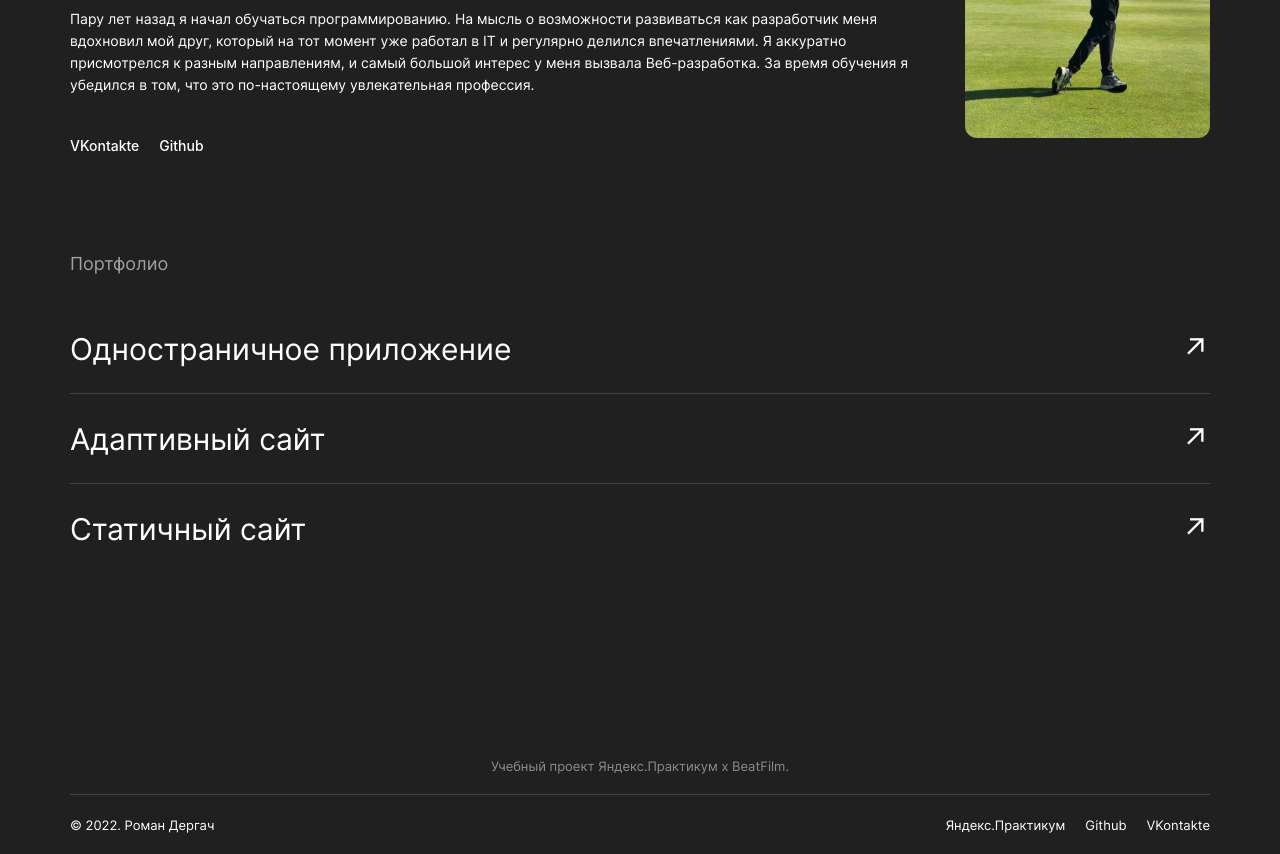
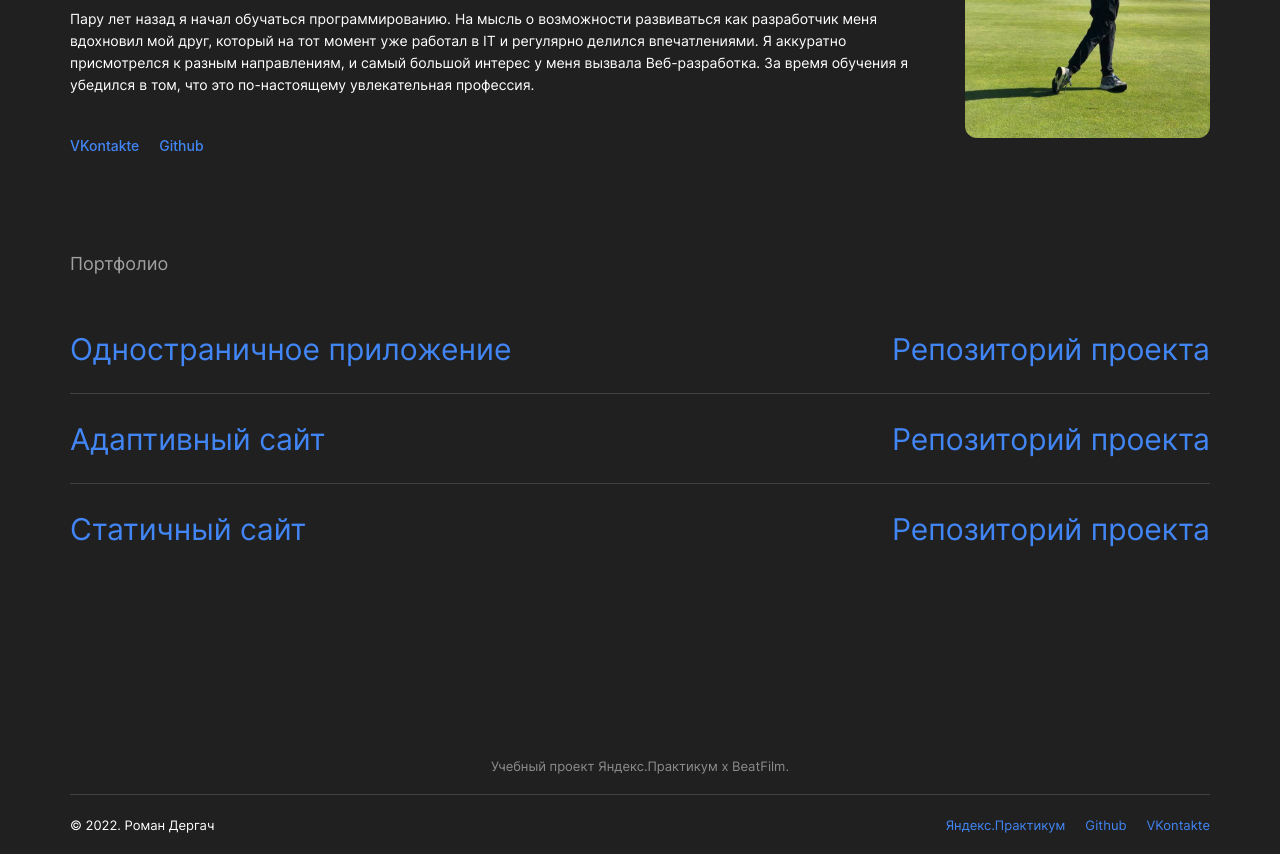
Before and after one commit to BeellCranel/movies-explorer-frontend, a React (Create React App) app: page / in a window 1280 px wide. Shown: the part 2200-3054 px from the top of the page. Built offline with nearby package versions, Linux system fonts and the light colour scheme; a web font is replaced by a local one.

Commit message:
style: link color changed

```diff
--- a/src/components/Footer/Footer.scss
+++ b/src/components/Footer/Footer.scss
@@ -69,7 +69,7 @@
     &_link {
       text-decoration: none;
       @extend %text-style;
-      color: #fff;
+      color: #4285F4;
 
       @media screen and (min-width: 624px) {
         font-size: 13px;
--- a/src/components/Student/Student.js
+++ b/src/components/Student/Student.js
@@ -39,7 +39,7 @@ function Student() {
                 <li className="student__about_item">
                   <a
                     className="student__about_link opacity"
-                    href="https://vk.com/mine666"
+                    href="https://vk.com/dergach_rs"
                     target="_blank"
                     rel="noreferrer"
                     lang="en"
@@ -79,11 +79,11 @@ function Student() {
               </a>
               <a
                 className="student__portfolio_link opacity"
-                href="https://mesto-react-auth.herokuapp.com/"
+                href="https://github.com/BeellCranel/react-mesto-auth"
                 target="_blank"
                 rel="noreferrer"
               >
-                ↗
+                Репозиторий проекта
               </a>
             </li>
             <li className="student__portfolio_item">
@@ -97,11 +97,11 @@ function Student() {
               </a>
               <a
                 className="student__portfolio_link opacity"
-                href="https://beellcranel.github.io/russian-travel/"
+                href="https://github.com/BeellCranel/russian-travel"
                 target="_blank"
                 rel="noreferrer"
               >
-                ↗
+                Репозиторий проекта
               </a>
             </li>
             <li className="student__portfolio_item">
@@ -115,11 +115,11 @@ function Student() {
               </a>
               <a
                 className="student__portfolio_link opacity"
-                href="https://beellcranel.github.io/how-to-learn/"
+                href="https://github.com/BeellCranel/how-to-learn"
                 target="_blank"
                 rel="noreferrer"
               >
-                ↗
+                Репозиторий проекта
               </a>
             </li>
           </ul>
--- a/src/components/Student/Student.scss
+++ b/src/components/Student/Student.scss
@@ -147,7 +147,7 @@
 
     &_link {
       text-decoration: none;
-      color: #fff;
+      color: #4285F4;
       font-size: 14px;
       line-height: 17px;
       font-weight: 500;
@@ -198,7 +198,7 @@
 
     &_link {
       text-decoration: none;
-      color: #fff;
+      color: #4285F4;
       @extend %title-styles;
       line-height: 28px;
 
```
